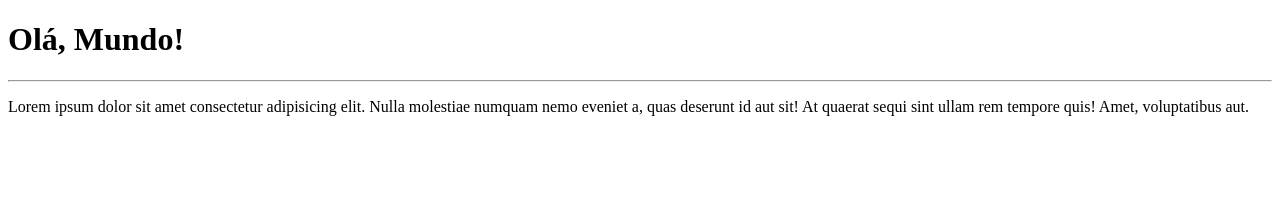
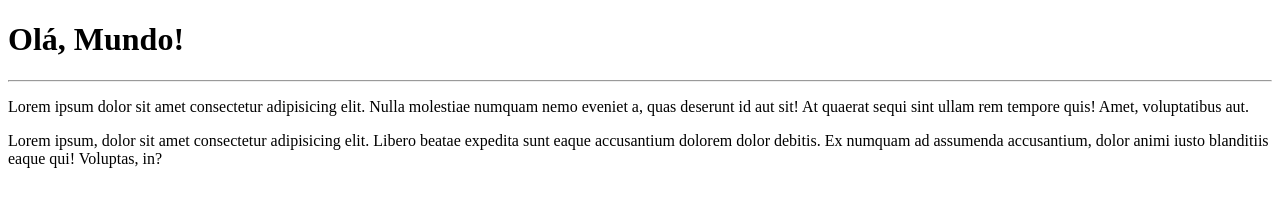
Before and after one commit to Laercio42e/Aula-GitHub, a plain HTML site: page Site-Exemplo/index.html in a window 1280 px wide. Drawn offline with Linux system fonts and the light colour scheme.

Commit message:
Adicionei um paragrafo

```diff
--- a/Site-Exemplo/index.html
+++ b/Site-Exemplo/index.html
@@ -9,5 +9,6 @@
     <h1>Olá, Mundo!</h1>
     <hr>
     <p>Lorem ipsum dolor sit amet consectetur adipisicing elit. Nulla molestiae numquam nemo eveniet a, quas deserunt id aut sit! At quaerat sequi sint ullam rem tempore quis! Amet, voluptatibus aut.</p>
+    <p>Lorem ipsum, dolor sit amet consectetur adipisicing elit. Libero beatae expedita sunt eaque accusantium dolorem dolor debitis. Ex numquam ad assumenda accusantium, dolor animi iusto blanditiis eaque qui! Voluptas, in?</p>
 </body>
 </html>
```
